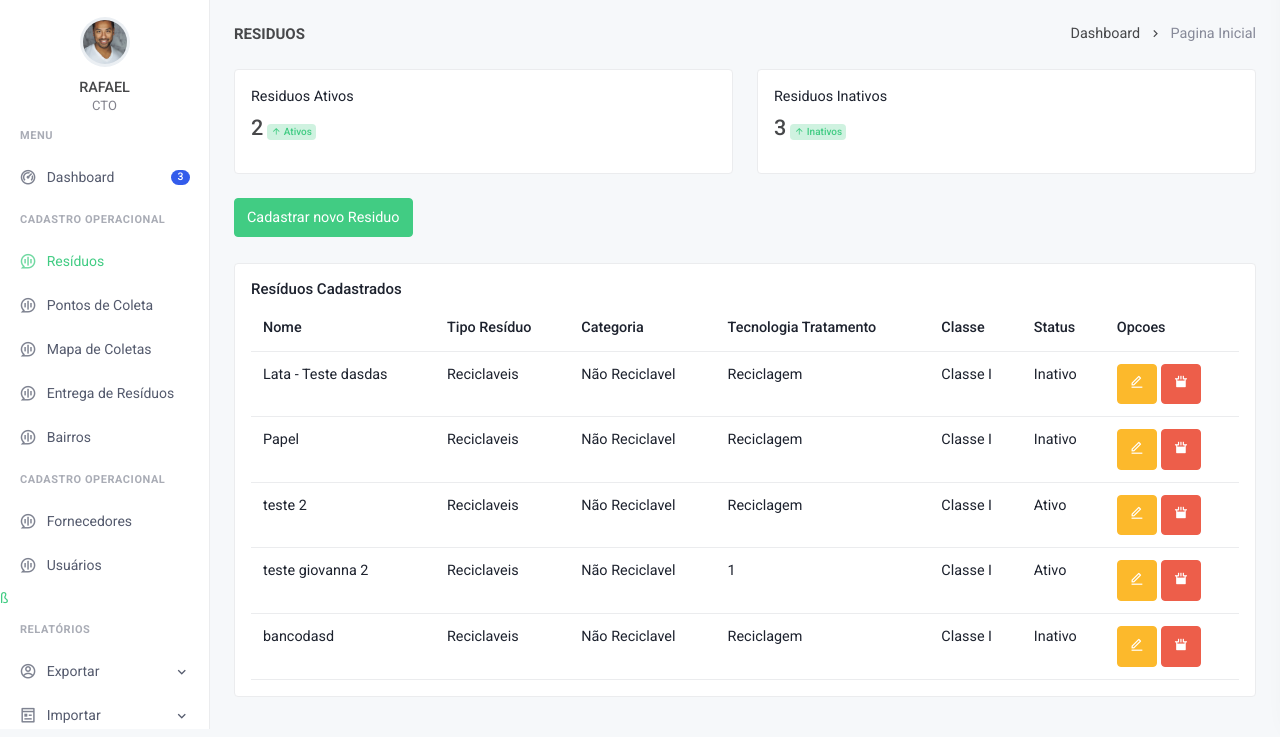
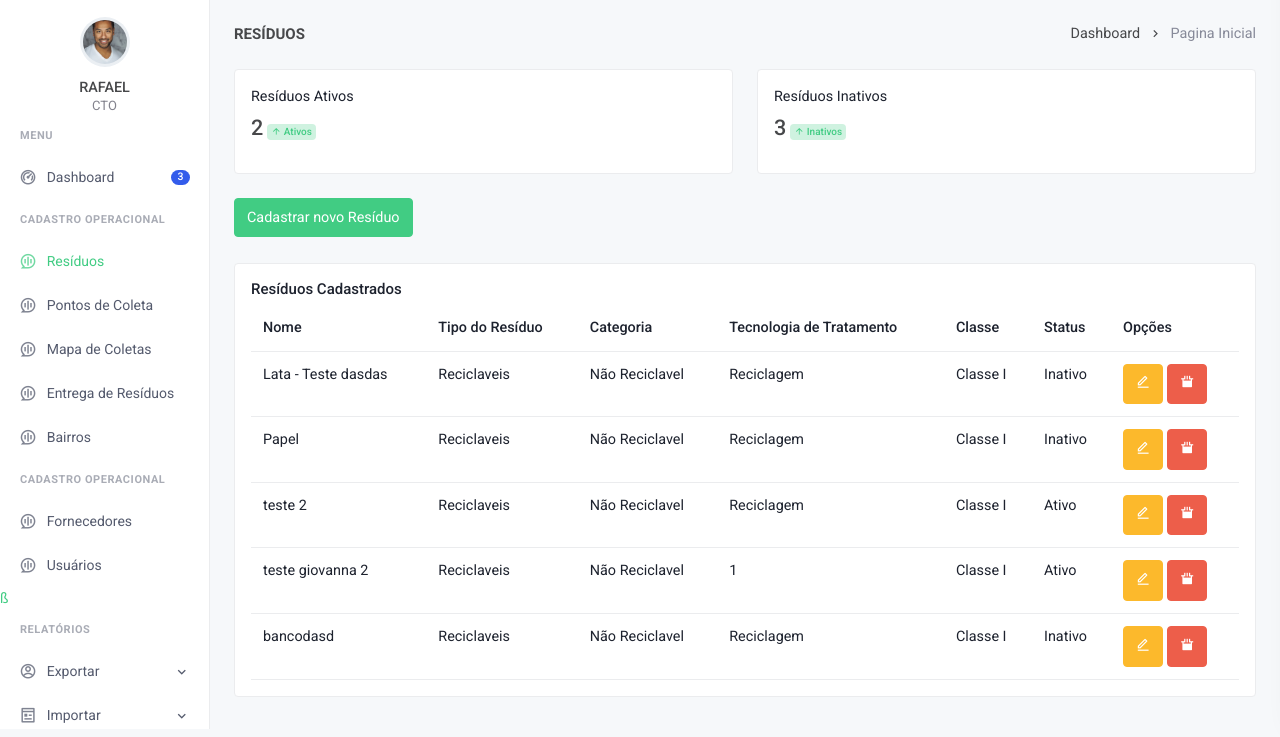
Before and after one commit to rafaeldegomes/recicla, a PHP site: page /residuos.php in a window 1280 px wide. Shown: the part 71-808 px from the top of the page. Run offline with PHP 8.4, Linux system fonts and the light colour scheme; a user stored in the database is signed in; data comes from the database, SQL or seed files in the repository.

Commit message:
correções

```diff
--- a/index.php
+++ b/index.php
@@ -48,7 +48,7 @@
                                             <div class="p-3">
                                               <div class="text-center mt-1">
                                                 <h4 class="font-size-18">Bem-Vindo!</h4>
-                                                <p class="text-muted">Coloque suas informações para realizar o login</p>
+                                                <p class="text-muted">Insira seus dados de acesso à plataforna.</p>
                                               </div>
                                             <!-- Modal para exibir mensagem de erro -->
                                             <div id="errorModal" class="modal">
--- a/residuos.php
+++ b/residuos.php
@@ -24,7 +24,7 @@ if (empty($id)) {
                 <div class="row">
                     <div class="col-12">
                         <div class="page-title-box d-sm-flex align-items-center justify-content-between">
-                            <h4 class="mb-sm-0">Residuos</h4>
+                            <h4 class="mb-sm-0">Resíduos</h4>
 
                             <div class="page-title-right">
                                 <ol class="breadcrumb m-0">
@@ -47,13 +47,13 @@ if (empty($id)) {
                                             <div class="row">
                                                 <div class="col">
                                                 <input class="form-control" type="hidden" name="id_usuario" id="id_usuario" value="<?php echo $id;?>">
-                                                    <label for="example-text-input" class="col-sm-6 col-form-label">Nome comun do resíduo</label>
+                                                    <label for="example-text-input" class="col-sm-6 col-form-label">Nome comum do resíduo</label>
                                                     <div class="col-sm-10">
-                                                        <input class="form-control" type="text" name="nome" id="nome" placeholder="Digite o nome do Residuo" id="example-text-input">
+                                                        <input class="form-control" type="text" name="nome" id="nome" placeholder="Digite o nome do Resíduo" id="example-text-input">
                                                     </div>
                                                 </div>
                                                 <div class="col">
-                                                    <label class="col-sm-6 col-form-label">Tipo de Resíduo</label>
+                                                    <label class="col-sm-6 col-form-label">Tipo do Resíduo</label>
                                                     <div class="col-sm-10">
                                                         <select class="form-select" aria-label="Default select example" name="tipo_residuo" id="tipo_residuo">
                                                             <option selected="Reciclaveis">Reciclaveis</option>
@@ -142,7 +142,7 @@ if (empty($id)) {
 
                                             <div class="row">
                                                 <div class="col">
-                                                    <label class="col-sm-6 col-form-label">Numero de Risco</label>
+                                                    <label class="col-sm-6 col-form-label">Número de Risco</label>
                                                     <div class="col-sm-10">
                                                         <select class="form-select" aria-label="Default select example" name="numero_risco" id="numero_risco">
                                                             <option selected="">2 - Desprendimento de Gás devido a pressao ou reacao quimica</option>
@@ -172,7 +172,7 @@ if (empty($id)) {
                                                 <div class="col">
                                                 </div>
                                                 <div class="col" style="text-align: left;">
-                                                    <button type="submitt" class="btn btn-primary waves-effect waves-light">Cadastrar novo Residuo</button>
+                                                    <button type="submitt" class="btn btn-primary waves-effect waves-light">Cadastrar novo Resíduo</button>
                                                 </div>
                                             </div>
                                         </form>
@@ -206,7 +206,7 @@ if (empty($id)) {
                                     <div class="card-body">
                                         <div class="d-flex flex-wrap pb-3 gap-3">
                                             <div class="flex-grow-1 overflow-hidden">
-                                                <p class="text-truncate mb-2">Residuos Ativos</p>
+                                                <p class="text-truncate mb-2">Resíduos Ativos</p>
                                                 <h4 class="mt-2 mb-0"><?php echo $total; ?><span class="badge bg-subtle-primary text-primary font-size-10 ms-1"><i class="mdi mdi-arrow-up"></i> Ativos</sup></h4>
                                             </div>
 
@@ -219,7 +219,7 @@ if (empty($id)) {
                                     <div class="card-body">
                                         <div class="d-flex flex-wrap pb-3 gap-3">
                                             <div class="flex-grow-1 overflow-hidden">
-                                                <p class="text-truncate mb-2">Residuos Inativos</p>
+                                                <p class="text-truncate mb-2">Resíduos Inativos</p>
                                                 <h4 class="mt-2 mb-0"><?php echo $total2; ?><span class="badge bg-subtle-primary text-primary font-size-10 ms-1"><i class="mdi mdi-arrow-up"></i> Inativos</sup></h4>
                                             </div>
 
@@ -230,7 +230,7 @@ if (empty($id)) {
 
                             <div class="col-md-6">
 
-                                <button type="button" class="btn btn-primary waves-effect waves-light" data-bs-toggle="modal" data-bs-target=".bs-example-modal-xl">Cadastrar novo Residuo</button>
+                                <button type="button" class="btn btn-primary waves-effect waves-light" data-bs-toggle="modal" data-bs-target=".bs-example-modal-xl">Cadastrar novo Resíduo</button>
 
                             </div>
                             <!--  Modal content for the above example -->
@@ -250,12 +250,12 @@ if (empty($id)) {
                                         <thead>
                                             <tr>
                                                 <th>Nome</th>
-                                                <th>Tipo Resíduo</th>
+                                                <th>Tipo do Resíduo</th>
                                                 <th>Categoria</th>
-                                                <th>Tecnologia Tratamento</th>
+                                                <th>Tecnologia de Tratamento</th>
                                                 <th>Classe</th>
                                                 <th>Status</th>
-                                                <th>Opcoes</th>
+                                                <th>Opções</th>
                                             </tr>
                                         </thead>
                                         <tbody>
```
Also changed, not shown: bairros.php (+4 -4 lines), tela_view_residuos.php (+4 -4 lines).
